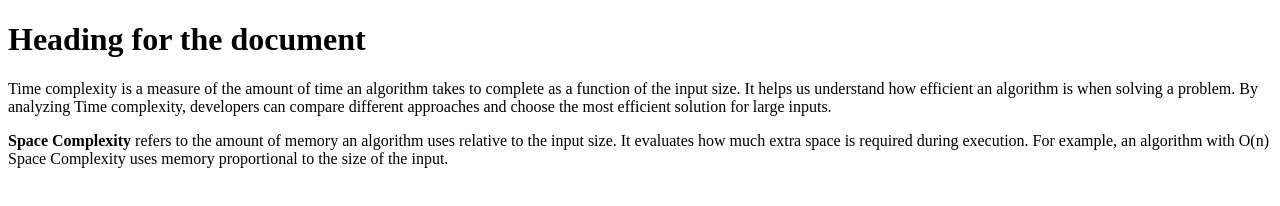
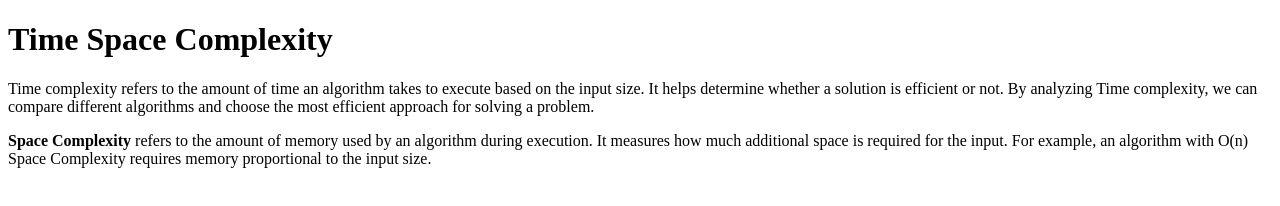
Before and after one commit to acciojob/time-and-space-complexity-Sagarmogli8976, a website: page main.html in a window 1280 px wide. Drawn offline with Linux system fonts and the light colour scheme.

Commit message:
created a submission

```diff
--- a/main.html
+++ b/main.html
@@ -8,17 +8,15 @@
 
 <body>
 	<!-- the entire body must be written by student -->
-	<h1>
-		Heading for the document
-	</h1>
-	<p>
-        Time complexity is a measure of the amount of time an algorithm takes to complete as a function of the input size. It helps us understand how efficient an algorithm is when solving a problem. By analyzing Time complexity, developers can compare different approaches and choose the most efficient solution for large inputs.
+	<h1>Time Space Complexity</h1>
+
+    <p>
+        Time complexity refers to the amount of time an algorithm takes to execute based on the input size. It helps determine whether a solution is efficient or not. By analyzing Time complexity, we can compare different algorithms and choose the most efficient approach for solving a problem.
     </p>
 
     <p>
-        <b>Space Complexity</b> refers to the amount of memory an algorithm uses relative to the input size. It evaluates how much extra space is required during execution. For example, an algorithm with O(n) Space Complexity uses memory proportional to the size of the input.
+        <b>Space Complexity</b> refers to the amount of memory used by an algorithm during execution. It measures how much additional space is required for the input. For example, an algorithm with O(n) Space Complexity requires memory proportional to the input size.
     </p>
-
     <script type="text/javascript" src="./script.js">
 </script>
 
```
